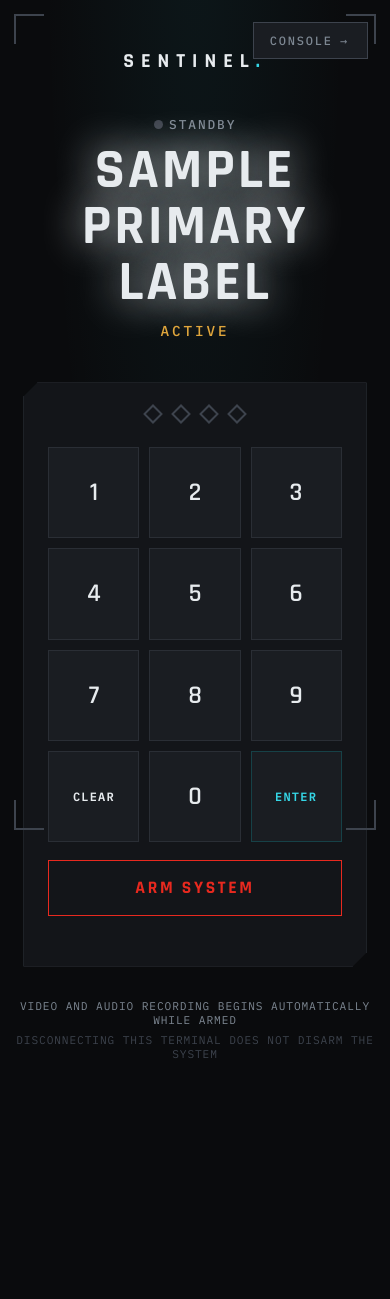
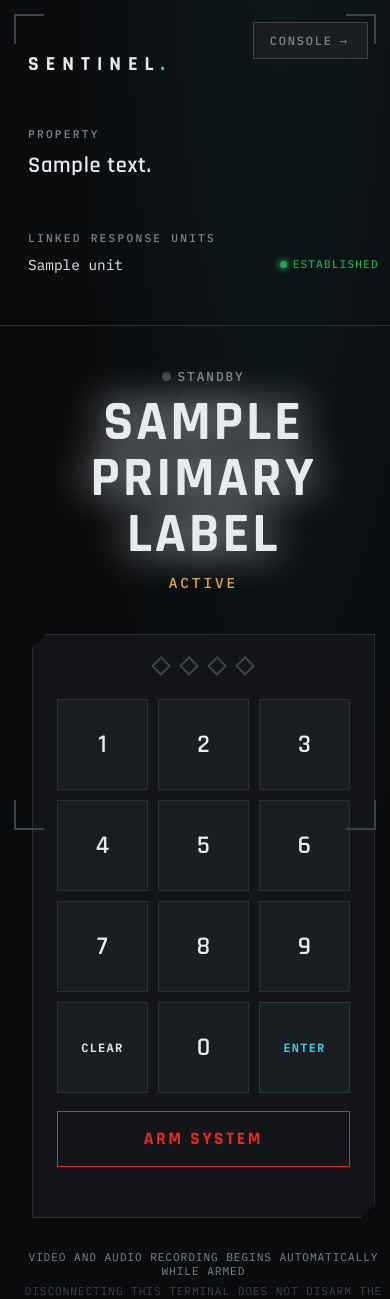
Before and after one commit to briantfbell/SENTINEL, a FastAPI app: template sentinel/dashboard/templates/lock.html in a window 390 px wide. Shown: the top 1299 px of the page. Before the commit the page ends 1058 px from the top, so only its background shows below. Run offline with FastAPI, Linux system fonts and the light colour scheme; the template is opened without the code that fills it: most values are stand-ins (such as "Sample title", 1, 10 or a date in 2020); data that the repository does not hold is empty.

Commit message:
Lock screen: landscape two-column layout, response units, test PIN 2001
Tablet is horizontally mounted, so the lock screen now uses the full
width: a left ops panel (wordmark, property address, linked response
units each shown established) divided by a vertical rule from the
existing keypad/status/disclaimer content on the right.

Property address and response unit names are deployment-specific (a
home address) and go through config (dashboard.property_address,
dashboard.response_units), not hardcoded into a committed template —
same reasoning as the PIN hash. Both default empty and the example
config ships blank; the lock screen hides each block entirely when
unset, so a fresh checkout doesn't show placeholder agency names. The
"established" status is cosmetic UI, not a real integration — Sentinel
has no outbound connection to any agency (AGENTS.md section 3) — and
the example config's comment says so explicitly for whoever edits it
next.

Also updates the shared test PIN fixture to 2001 and fixes a
test_container.py test that had its own hardcoded PIN instead of using
the fixture constant.

214 tests, ruff and mypy --strict clean. Verified live: real property
address and three response units render correctly, PIN 2001 logs in
and arms the system, and confirmed via git diff that none of the real
address/agency names or the PIN leaked into any tracked file.

Co-Authored-By: Claude Sonnet 5 <noreply@anthropic.com>

```diff
--- a/sentinel/api/routers/dashboard.py
+++ b/sentinel/api/routers/dashboard.py
@@ -103,6 +103,8 @@ def _lock_context(container: Container) -> dict[str, object]:
         "primary_label": "ARMED" if armed else "DISARMED",
         "substate_label": _SUBSTATE_LABEL.get(state),
         "status_poll_interval_ms": container.settings.dashboard.status_poll_interval_ms,
+        "property_address": container.settings.dashboard.property_address,
+        "response_units": container.settings.dashboard.response_units,
     }
 
 
--- a/sentinel/dashboard/static/style.css
+++ b/sentinel/dashboard/static/style.css
@@ -197,20 +197,123 @@ a:focus-visible {
 
 .lock-screen {
     min-height: 100vh;
+    background:
+        radial-gradient(ellipse at 72% -10%, rgba(53, 214, 230, 0.07), transparent 55%),
+        var(--void);
+}
+
+.lock-grid {
+    min-height: 100vh;
+    display: grid;
+    grid-template-columns: minmax(280px, 32%) 1px minmax(360px, 1fr);
+}
+
+.ops-panel {
+    display: flex;
+    flex-direction: column;
+    gap: clamp(28px, 6vh, 56px);
+    padding: clamp(32px, 6vh, 56px) clamp(28px, 4vw, 48px);
+    justify-content: center;
+}
+
+.divider {
+    background: linear-gradient(
+        to bottom, transparent, var(--steel-bright) 12%, var(--steel-bright) 88%, transparent
+    );
+}
+
+.access-panel {
     display: flex;
     flex-direction: column;
     align-items: center;
-    padding: 48px 24px 24px;
-    background:
-        radial-gradient(ellipse at 50% -10%, rgba(53, 214, 230, 0.06), transparent 55%),
-        var(--void);
+    padding: clamp(32px, 5vh, 48px) 24px 24px;
 }
 
-.lock-header {
+.field-block {
+    display: flex;
+    flex-direction: column;
+    gap: 10px;
+}
+
+.field-label {
+    margin: 0;
+    font-family: var(--mono);
+    font-weight: 500;
+    font-size: 0.7rem;
+    letter-spacing: 0.2em;
+    text-transform: uppercase;
+    color: var(--muted);
+}
+
+.property-address {
+    margin: 0;
+    font-family: var(--display);
+    font-weight: 600;
+    font-size: 1.4rem;
+    letter-spacing: 0.03em;
+    color: var(--paper);
+}
+
+.unit-list {
+    list-style: none;
+    margin: 0;
+    padding: 0;
+    display: flex;
+    flex-direction: column;
+    gap: 14px;
+}
+
+.unit-row {
     display: flex;
     align-items: center;
-    justify-content: center;
-    margin-bottom: clamp(24px, 5vh, 56px);
+    justify-content: space-between;
+    gap: 16px;
+    padding-bottom: 14px;
+    border-bottom: 1px solid var(--steel);
+}
+
+.unit-row:last-child {
+    border-bottom: none;
+    padding-bottom: 0;
+}
+
+.unit-name {
+    font-size: 0.9rem;
+    color: var(--paper);
+}
+
+.unit-status {
+    display: inline-flex;
+    align-items: center;
+    gap: 0.5em;
+    font-size: 0.7rem;
+    font-weight: 500;
+    letter-spacing: 0.1em;
+    text-transform: uppercase;
+    color: var(--green);
+    white-space: nowrap;
+}
+
+.unit-dot {
+    width: 7px;
+    height: 7px;
+    border-radius: 50%;
+    background: var(--green);
+    box-shadow: 0 0 6px 1px var(--green);
+}
+
+@media (max-width: 820px) {
+    .lock-grid {
+        grid-template-columns: 1fr;
+    }
+
+    .divider {
+        display: none;
+    }
+
+    .ops-panel {
+        border-bottom: 1px solid var(--steel);
+    }
 }
 
 .console-tab {
--- a/sentinel/dashboard/templates/lock.html
+++ b/sentinel/dashboard/templates/lock.html
@@ -8,10 +8,35 @@
 </a>
 
 <main class="lock-screen">
-    <div class="lock-header">
+    <div class="lock-grid">
+        <section class="ops-panel">
             <span class="wordmark">SENTINEL<span>.</span></span>
+
+            {% if property_address %}
+            <div class="field-block">
+                <p class="field-label">Property</p>
+                <p class="property-address">{{ property_address }}</p>
             </div>
+            {% endif %}
 
+            {% if response_units %}
+            <div class="field-block">
+                <p class="field-label">Linked response units</p>
+                <ul class="unit-list">
+                    {% for unit in response_units %}
+                    <li class="unit-row">
+                        <span class="unit-name">{{ unit }}</span>
+                        <span class="unit-status"><span class="unit-dot"></span>Established</span>
+                    </li>
+                    {% endfor %}
+                </ul>
+            </div>
+            {% endif %}
+        </section>
+
+        <div class="divider" aria-hidden="true"></div>
+
+        <section class="access-panel">
             {% include "partials/lock_status.html" %}
 
             <div class="keypad-card angular">
@@ -39,6 +64,8 @@
             <div class="disclaimer">
                 <p>Video and audio recording begins automatically while armed</p>
                 <p class="tamper-notice">Disconnecting this terminal does not disarm the system</p>
+            </div>
+        </section>
     </div>
 </main>
 
```
Also changed, not shown: config/sentinel.example.toml (+9 -0 lines), sentinel/config/settings.py (+10 -1 lines), tests/conftest.py (+1 -1 lines), tests/test_container.py (+2 -1 lines). Lines whose indentation alone changed are shown as unchanged.
